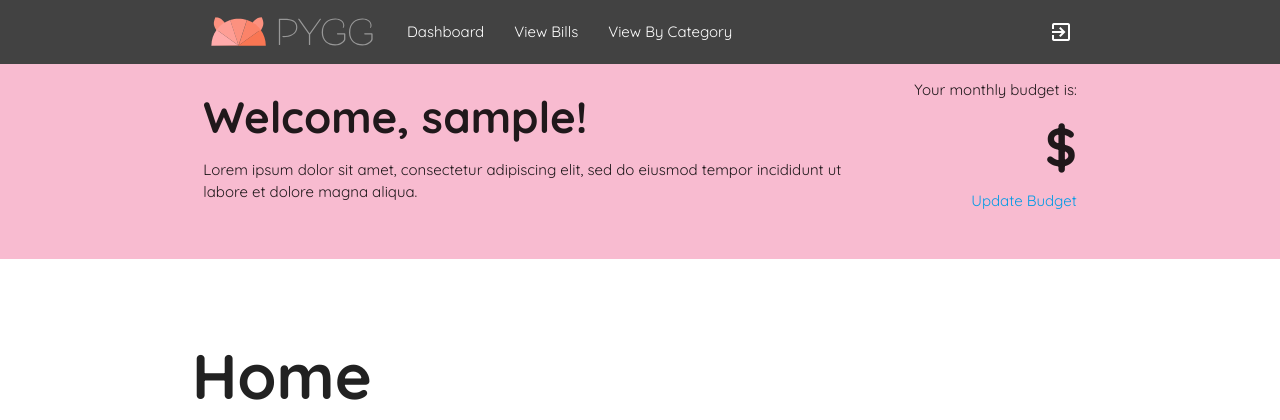
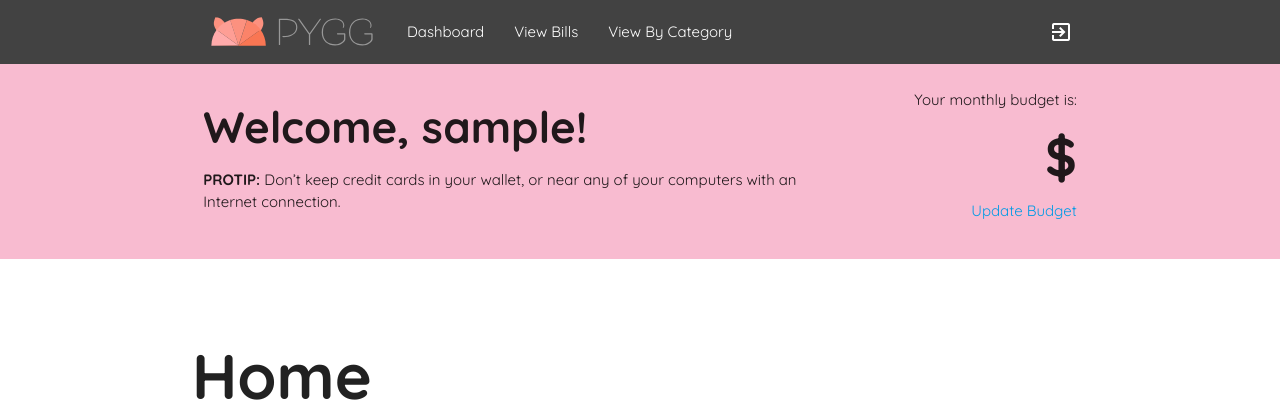
Before and after one commit to madeleinemarie/pygg, a Django app: page / in a window 1280 px wide. Shown: the top 420 px of the page. Run offline with Django 3.2, Linux system fonts and the light colour scheme; the visitor is signed in with stand-in values (Sample User, id 1).

Commit message:
Add Protips

```diff
--- a/main_app/templates/base.html
+++ b/main_app/templates/base.html
@@ -1,5 +1,5 @@
 {% load static %}
-
+{% load motivators %}
 <!DOCTYPE html>
 <html lang="en">
 
@@ -45,11 +45,11 @@
                 </div>
             </div>
         </nav>
-        <div class="pink lighten-4" id="user-panel">
+        <div class="pink lighten-4 valign-wrapper" id="user-panel">
             <div class="container row">
                 <div class="col s12 l9">
                     <h3>Welcome, {{ user }}!</h3>
-                    <p>Lorem ipsum dolor sit amet, consectetur adipiscing elit, sed do eiusmod tempor incididunt ut labore et dolore magna aliqua.</p>
+                    <p><b>PROTIP:</b> {% protip %}</p>
                 </div>
                 <div class="col s12 l3 right-align" id="user-panel-budget">
                     <p>Your monthly budget is:</p>
--- a/main_app/templatetags/motivators.py
+++ b/main_app/templatetags/motivators.py
@@ -1,5 +1,6 @@
 from django import template
 from django.utils.safestring import mark_safe
+import random
 
 register = template.Library()
 
@@ -11,4 +12,23 @@ def subtract(value, arg):
     elif balance < 0:
         return f"You're ${abs(balance)} over your monthly budget. Time to tighten up the belt."
     else:
-        return f"You're ${balance} under your budget. Treat yo' self!"
+        return f"You're ${balance} under your budget. Go ahead and treat yo' self!"
+
+@register.simple_tag(name='protip')
+def random_protip():
+    protips = [
+        'Don’t spend more money than you have.',
+        'Stick to your grocery lists – compile them based on an itemized overview of your household needs and never stray too far from it.',
+        'Develop a distaste for Starbucks.',
+        'Use cash. Take money out of your account and use real cash from a real wallet to pay for your daily expenses. When you run out of bills, you run out of money to spend.',
+        'Exercise in the great outdoors, or use your own body weight – forget expensive gym memberships and personal trainers.',
+        'Don’t keep credit cards in your wallet, or near any of your computers with an Internet connection.',
+        'Preventing an impulse purchase with this motivation hack: simply think about how many hours it took you to earn that amount.',
+        'There’s No One Size-Fits-All Budget. Find a Plan That Works for You',
+        'Use a Budgeting App (like PGGY!) or the Envelope System to Track Your Spending on the Go',
+        'Use the Past to Predict Your Future Income and Expenses',
+        'Don’t Confuse Infrequent Expenses With Emergencies',
+        'Remember the Obvious: You Need to Spend Less',
+        'Negotiate Your Bills to Save Money',
+    ]
+    return random.choice(protips)
```
